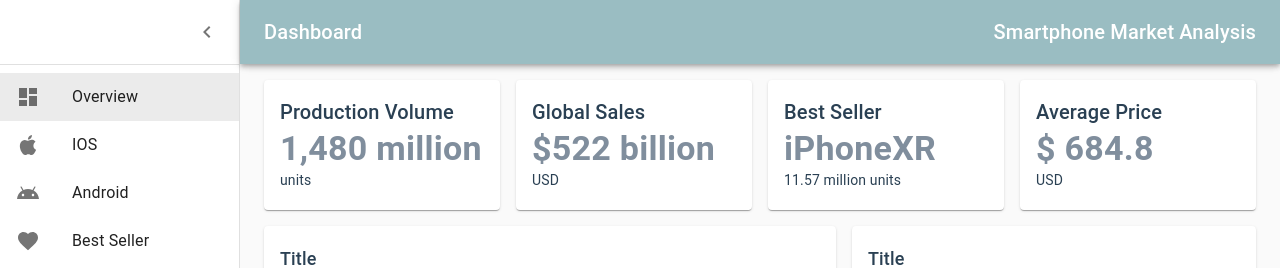
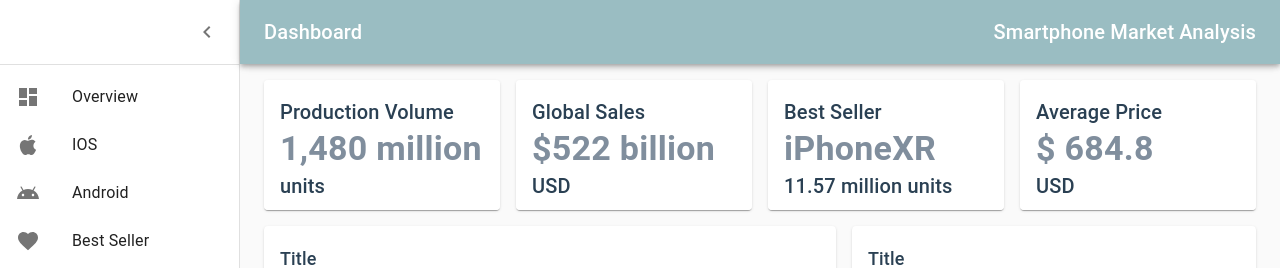
Before and after one commit to wen214li/SmartPhoenReact, a React (Create React App) app: page / in a window 1280 px wide. Shown: the top 268 px of the page. Built offline with nearby package versions, Linux system fonts and the light colour scheme; no server answers.

Commit message:
Fixed some err

```diff
--- a/src/components/Android.js
+++ b/src/components/Android.js
@@ -9,8 +9,8 @@
 // import PieChart from './PieChart'
 import Copyright from './Copyright'
 import Box from '@material-ui/core/Box';
-import SingleLineGridList from './SingleLineGridList'
-import androidData from './androidData.js';
+//import SingleLineGridList from './SingleLineGridList'
+//import androidData from './androidData.js';
 
 const useStyles = makeStyles(theme => ({
   appBarSpacer: theme.mixins.toolbar,
--- a/src/components/BarChart.js
+++ b/src/components/BarChart.js
@@ -8,7 +8,7 @@
 export default function MyBarChart(props) {
   const theme = useTheme();
   const [data, setData] = useState([]);
-  const [dataKey, setDataKey] = useState({});
+  const [dataKey, setDataKey] = useState({'key0':'0','key1':'0'});
   const [dataTitle, setDataTitle] = useState('Title');
 
   useEffect(
@@ -36,7 +36,7 @@
           <Tooltip/>
           <Legend />
           <Bar dataKey={dataKey['key0']} fill="#9abdc2" label/>
-            <Bar dataKey={dataKey['key1']} fill="#808e9d" label/>
+          <Bar dataKey={dataKey['key1']} fill="#808e9d" label/>
         </BarChart>
       </ResponsiveContainer>
     </React.Fragment>
--- a/src/components/IOS.js
+++ b/src/components/IOS.js
@@ -8,8 +8,7 @@
 import PieChart from './PieChart'
 import Box from '@material-ui/core/Box';
 import Copyright from './Copyright'
-import SingleLineGridList from './SingleLineGridList'
-import iosData from './iosData.js';
+
 
 const useStyles = makeStyles(theme => ({
   appBarSpacer: theme.mixins.toolbar,
--- a/src/components/NumberCard.js
+++ b/src/components/NumberCard.js
@@ -15,7 +15,7 @@
       <Typography component="p" variant="h4">
         <font color='#808e9d'><b>{props.value}</b></font>
       </Typography>
-      <Typography component="p" variant="h7">
+      <Typography component="p" variant="h6">
         <font color='#2a4053'>{props.text}</font>
       </Typography>
     </React.Fragment>
--- a/src/components/Overview.js
+++ b/src/components/Overview.js
@@ -56,7 +56,7 @@
         <Container maxWidth="xl" className={classes.container}>
           <Grid container spacing={2} alignItems="center">
             {/* Number Card */}
-            <Grid item xs={3} md={3} lg={3} direction='column'>
+            <Grid item xs={3} md={3} lg={3} >
               <Paper className={fixedMinHeightPaper}>
                 <NumberCard name='Production Volume' value='1,480 million' text=' units' />
               </Paper>
--- a/src/components/SingleLineGridList.js
+++ b/src/components/SingleLineGridList.js
@@ -7,7 +7,7 @@
 import PageviewIcon from '@material-ui/icons/Pageview';
 // import Title from './Title';
 import Grid from '@material-ui/core/Grid';
-import clsx from 'clsx';
+//import clsx from 'clsx';
 
 const useStyles = makeStyles(theme => ({
   root: {
@@ -36,7 +36,7 @@
 function SingleLineGridList(props) {
   const classes = useStyles();
   const tileData = props.data
-  const gridListFixedImg = clsx(classes.img, classes.gridList);
+  //const gridListFixedImg = clsx(classes.img, classes.gridList);
 
   return (
     <React.Fragment>
--- a/src/components/listItems.js
+++ b/src/components/listItems.js
@@ -6,14 +6,14 @@
 import AndroidIcon from '@material-ui/icons/Android';
 import DashboardIcon from '@material-ui/icons/Dashboard';
 import AppleIcon from '@material-ui/icons/Apple';
-import FeedbackIcon from '@material-ui/icons/Feedback';
-import CropLandscapeIcon from '@material-ui/icons/CropLandscape';
+//import FeedbackIcon from '@material-ui/icons/Feedback';
+//import CropLandscapeIcon from '@material-ui/icons/CropLandscape';
 import {Link} from "react-router-dom";
 import FavoriteIcon from '@material-ui/icons/Favorite';
 
 
 export default function MyListItems() {
-  const [selectedIndex, setSelectedIndex] = React.useState(0);
+  const [selectedIndex, setSelectedIndex] = React.useState();
 
   const handleListItemClick = (event, index) => {
     setSelectedIndex(index);
```
